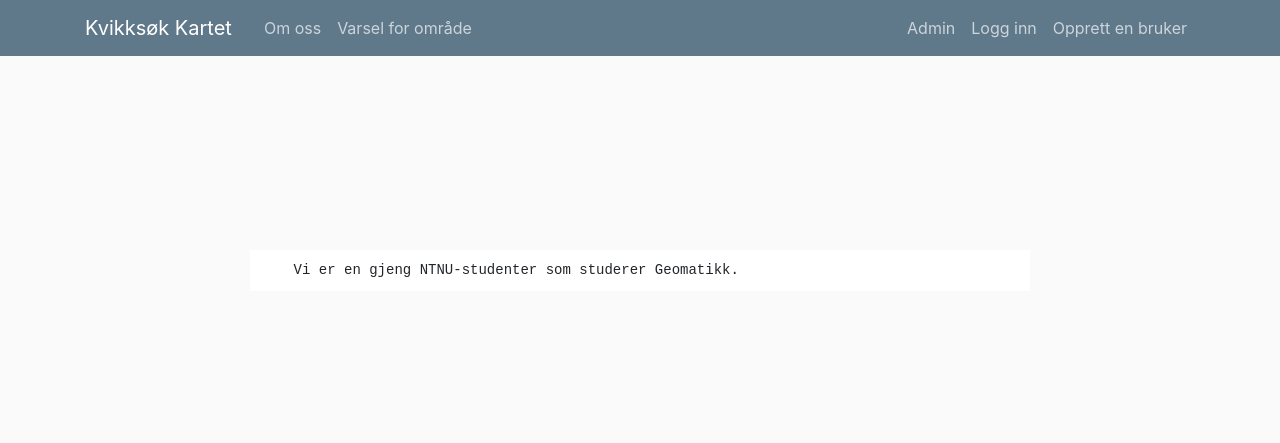
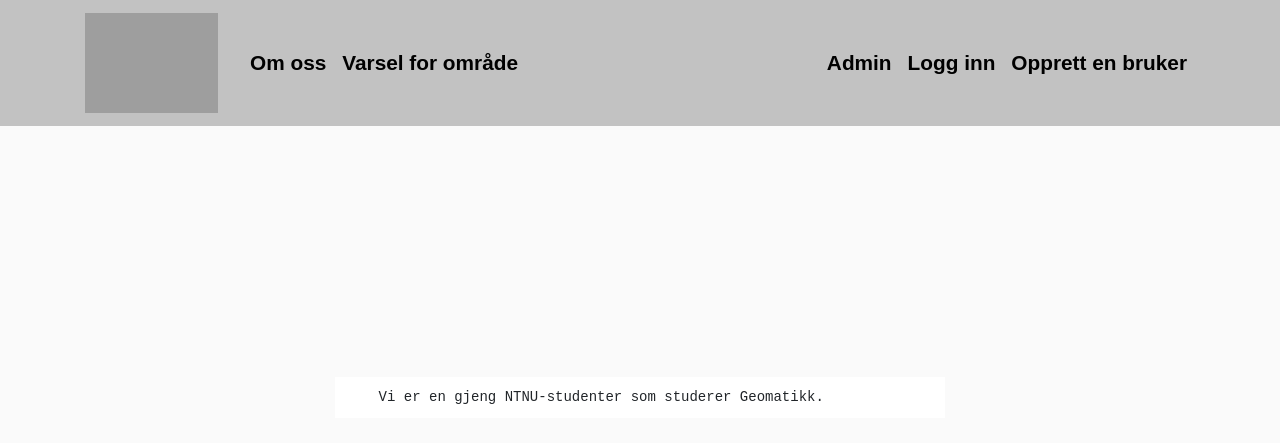
Before and after one commit to haralwit/Kvikksok, a Django app: page /about/ in a window 1280 px wide. Shown: the top 443 px of the page. Run offline with Django 3.2, Linux system fonts and the light colour scheme; some libraries are stand-ins or nearby versions; grey boxes are pictures that could not be loaded.

Commit message:
add logo and update navbar style

```diff
--- a/Kvikksok/maps/static/maps/main.css
+++ b/Kvikksok/maps/static/maps/main.css
@@ -2,6 +2,7 @@
     background: #fafafa;
     color: #333333;
     margin-top: 5rem;
+    padding-top: 47px;
   }
 
   h1, h2, h3, h4, h5, h6 {
@@ -13,11 +14,16 @@
   }
 
   .bg-steel {
-    background-color: #5f788a;
+    background-color: #c2c2c2;
   }
 
+
+
   .site-header .navbar-nav .nav-link {
-    color: #cbd5db;
+    color: #000000;
+    font-size: 130%;
+    font-family: Arial, Helvetica, sans-serif;
+    font-weight: bold;
   }
 
   .site-header .navbar-nav .nav-link:hover {
--- a/Kvikksok/maps/templates/maps/base.html
+++ b/Kvikksok/maps/templates/maps/base.html
@@ -21,7 +21,9 @@
     <header class="site-header">
         <nav class="navbar navbar-expand-md navbar-dark bg-steel fixed-top">
             <div class="container">
-            <a class="navbar-brand mr-4" href="/">Kvikksøk Kartet</a>
+            <a class="navbar-brand mr-4" href="/">
+                <img src="static/logo_final.svg" width="133" height= "100" alt="logo">
+            </a>
             <button class="navbar-toggler" type="button" data-toggle="collapse" data-target="#navbarToggle" aria-controls="navbarToggle" aria-expanded="false" aria-label="Toggle navigation">
             <span class="navbar-toggler-icon"></span>
             </button>
@@ -52,7 +54,9 @@
                 <div class="alert alert-{{ message.tags }}"> {{ message }}</div>
             {% endfor %}
         {% endif %}
+        <div class='row'>
         {% block content %} {% endblock %}
+        </div>
     </div>
 
 
```
Also changed, not shown: Kvikksok/maps/static/logo_final.svg (added).
